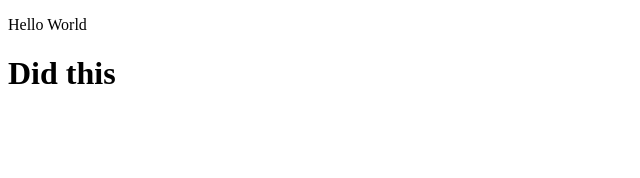
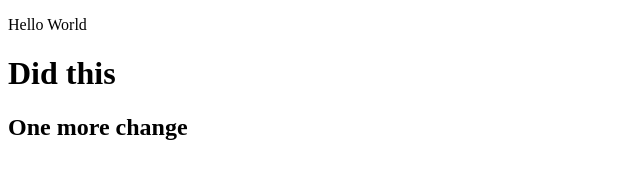
Before and after one commit to UmerZia/test-mv, a plain HTML site: page index.html in a window 1280 px wide. Shown: the whole page, without its empty margins (0-640 px from the left). Drawn offline with Linux system fonts and the light colour scheme.

Commit message:
index.html

```diff
--- a/index.html
+++ b/index.html
@@ -9,5 +9,7 @@
 <body>
     <p>Hello World</p>
     <h1>Did this</h1>
+    <h2>One more change
+    </h2>
 </body>
 </html>
```
